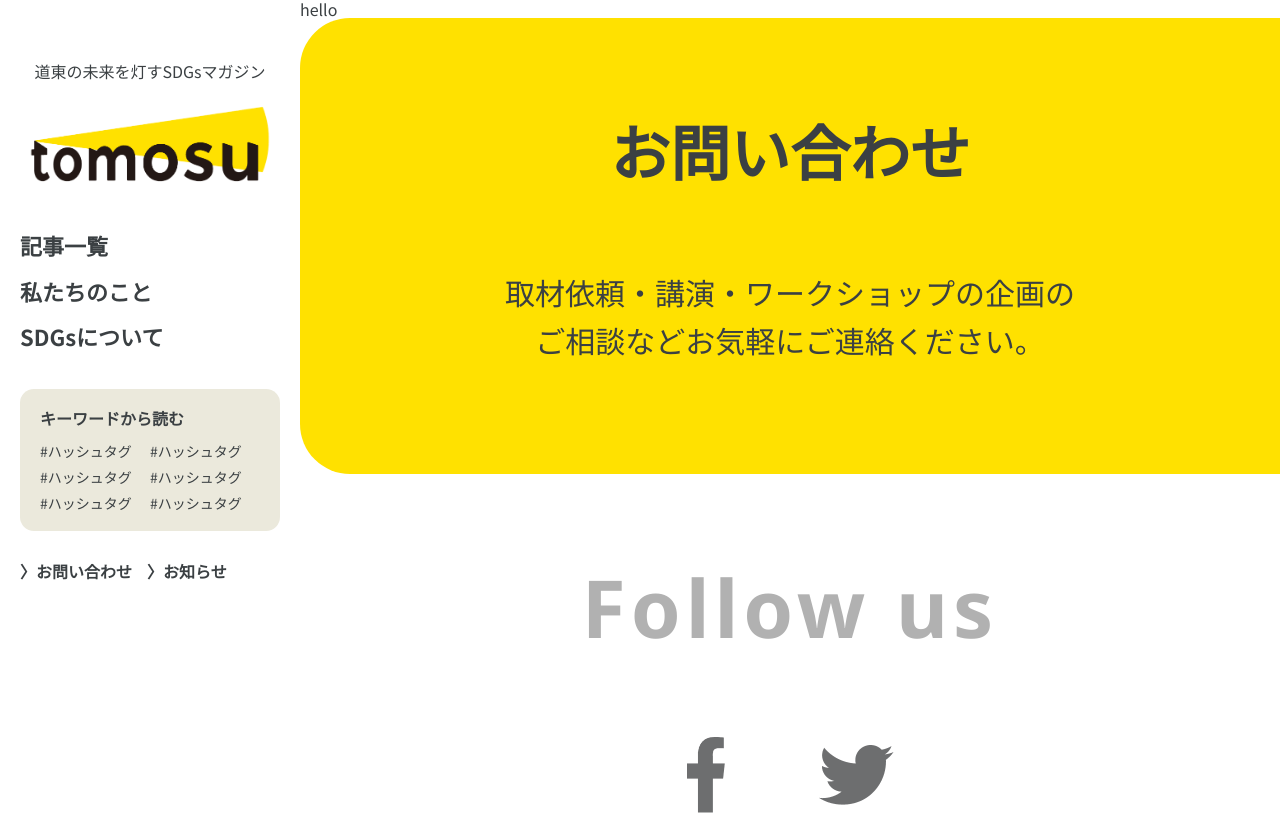
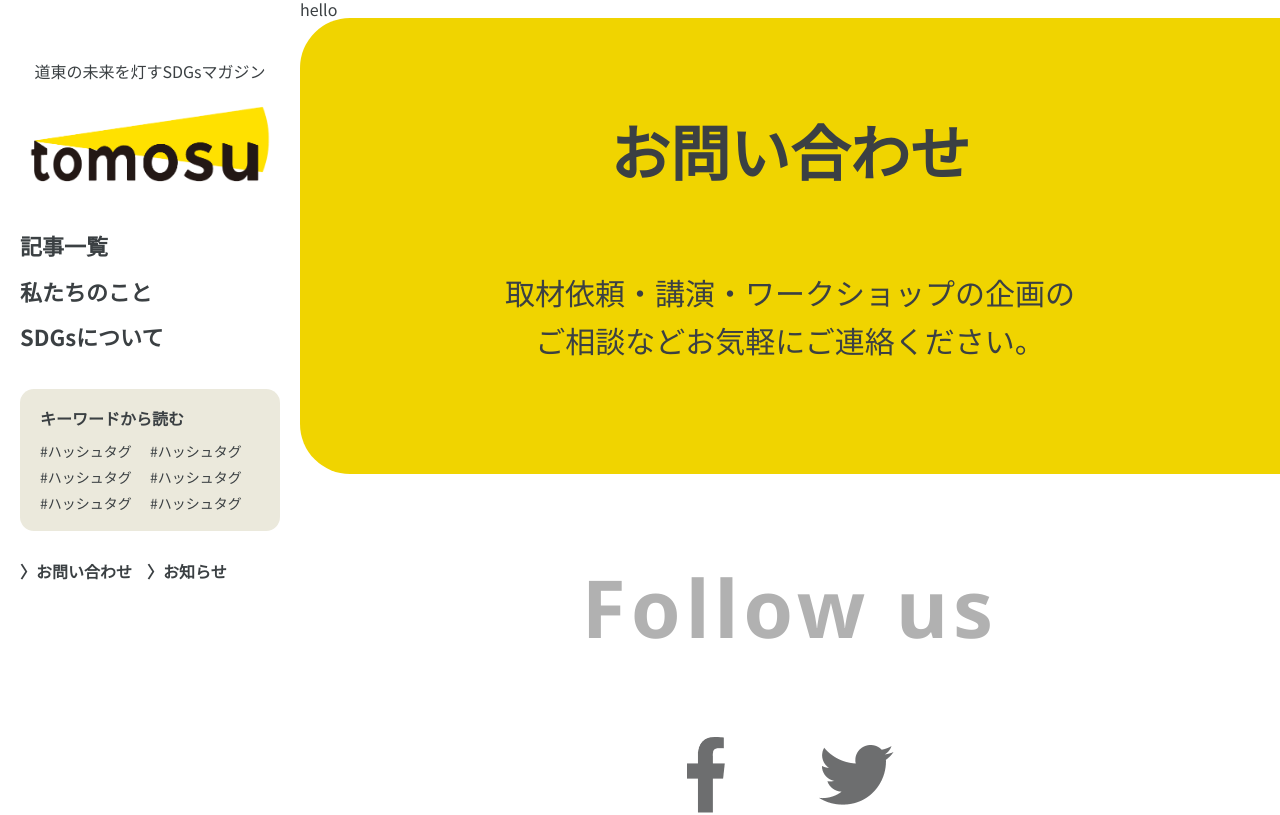
Before and after one commit to ha-ma/tomosu, a Next.js app: page / in a window 1280 px wide. Shown: the top 815 px of the page. Built offline with nearby package versions, Linux system fonts and the light colour scheme.

Commit message:
共通コンタクト、ホバー時のスタイル修正g

```diff
--- a/components/BottomContact.module.scss
+++ b/components/BottomContact.module.scss
@@ -1,20 +1,43 @@
 .bottomContact {
   width: 100%;
-  background: #FFE100;
+  background: #F0D400;
   color: #3B4043;
   text-align: center;
   border-top-left-radius: 50px;
   border-bottom-left-radius: 50px;
   box-sizing: border-box;
+  position: relative;
+  transition: all .1s ease;
+  &::before {
+    content: "";
+    width: 0;
+    height: 100%;
+    border-top-left-radius: 50px;
+    border-bottom-left-radius: 50px;
+    display: block;
+    background: #FFE100;
+    transition: all .2s ease;
+    position: absolute;
+    top: 0;
+    left: 0;
+    z-index: 3;
+  }
+  &:hover {
+    border-top-left-radius: 50px;
+    border-bottom-left-radius: 50px;
+    background: #FFEA4B;
+    &::before {
+      width: 100%;
+    }
+  }
   &__link {
     text-decoration: none;
     padding: 97px 4.2% 110px;
     box-sizing: border-box;
     display: block;
     transition: all .5s ease;
-    &:hover {
-      opacity: .6;
-    }
+    position: relative;
+    z-index: 5;
   }
   &__heading {
     font-size: 60px;
```
